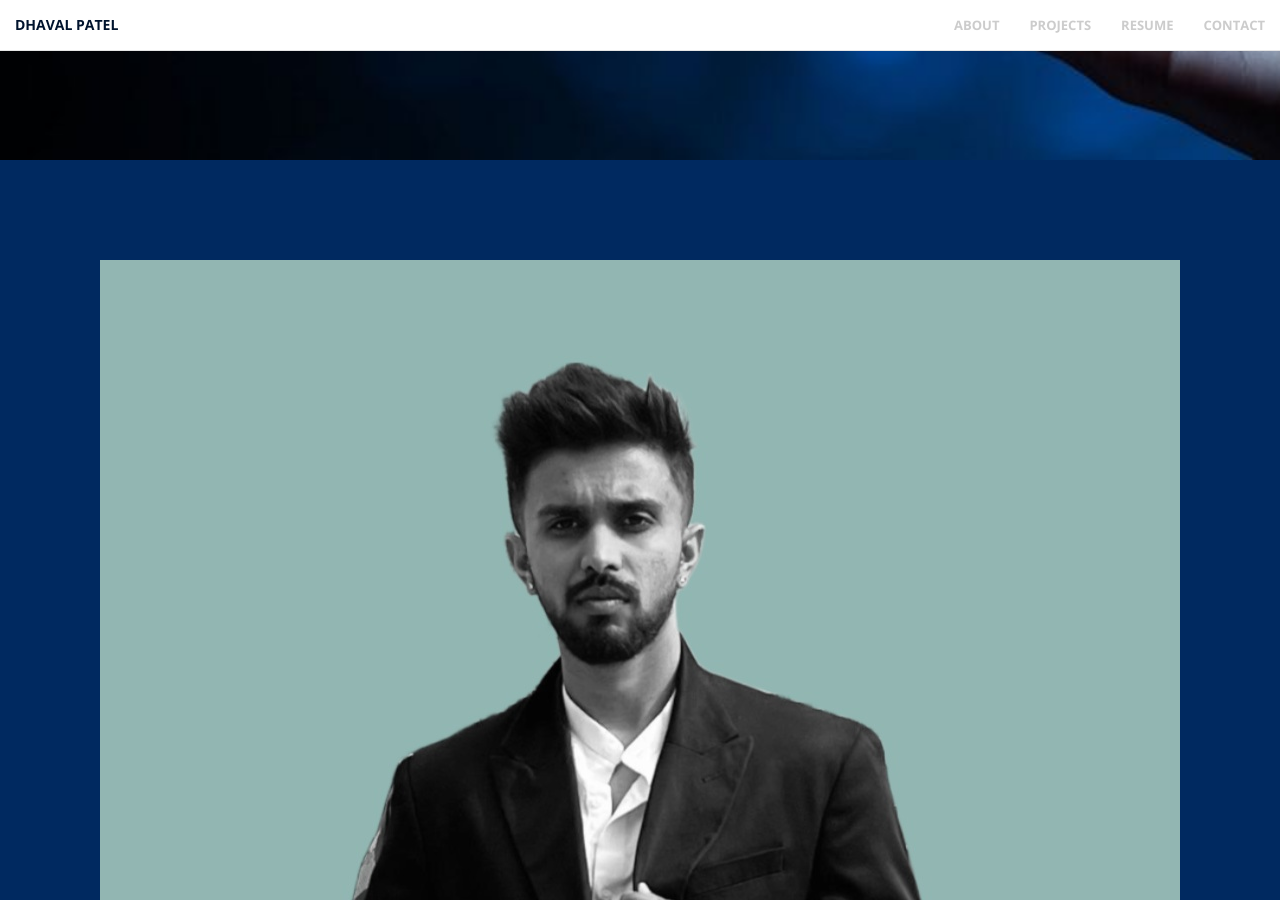
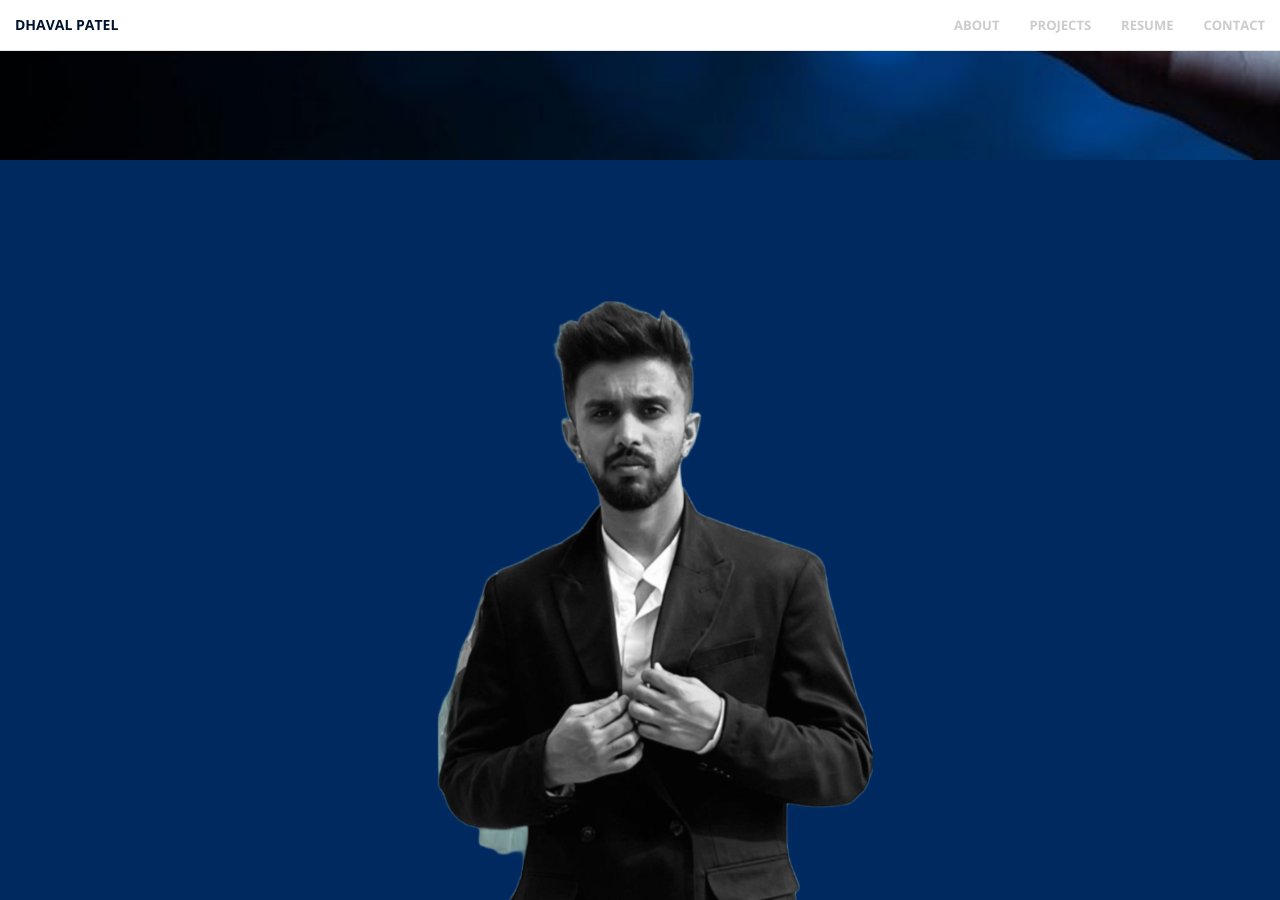
Before and after one commit to DhavalPatel511/portfolio, a Jekyll site: the page built from index.html, in a window 1280 px wide and 900 px high, scrolled down 740 px. Built offline with Jekyll 4.4.1, drawn with Linux system fonts in a browser that asks for light colours.

Commit message:
Update call-to-action.html

```diff
--- a/_includes/call-to-action.html
+++ b/_includes/call-to-action.html
@@ -1,6 +1,6 @@
 <section class="bg-primary" id="about">
     <div class="container">
-        <img src = "img/portfolio_dp.jpeg" class ="img-responsive" alt style="margin : auto">
+        <img src = "img/dp.jpeg" class ="img-responsive" alt style="margin : auto">
         <div class="row">
             <div class="col-lg-8 col-lg-offset-2 text-center">
                 <h2 class="section-heading">About me</h2>
```
